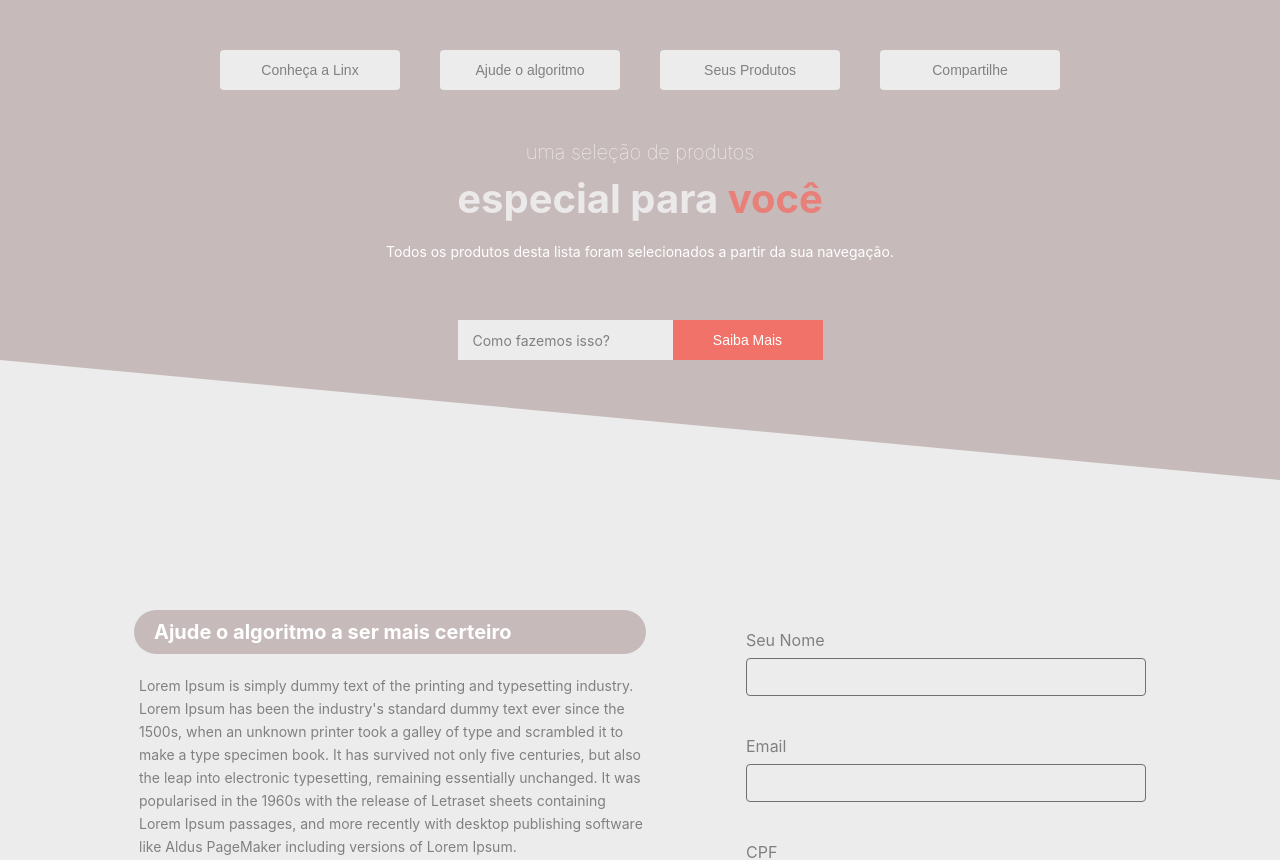
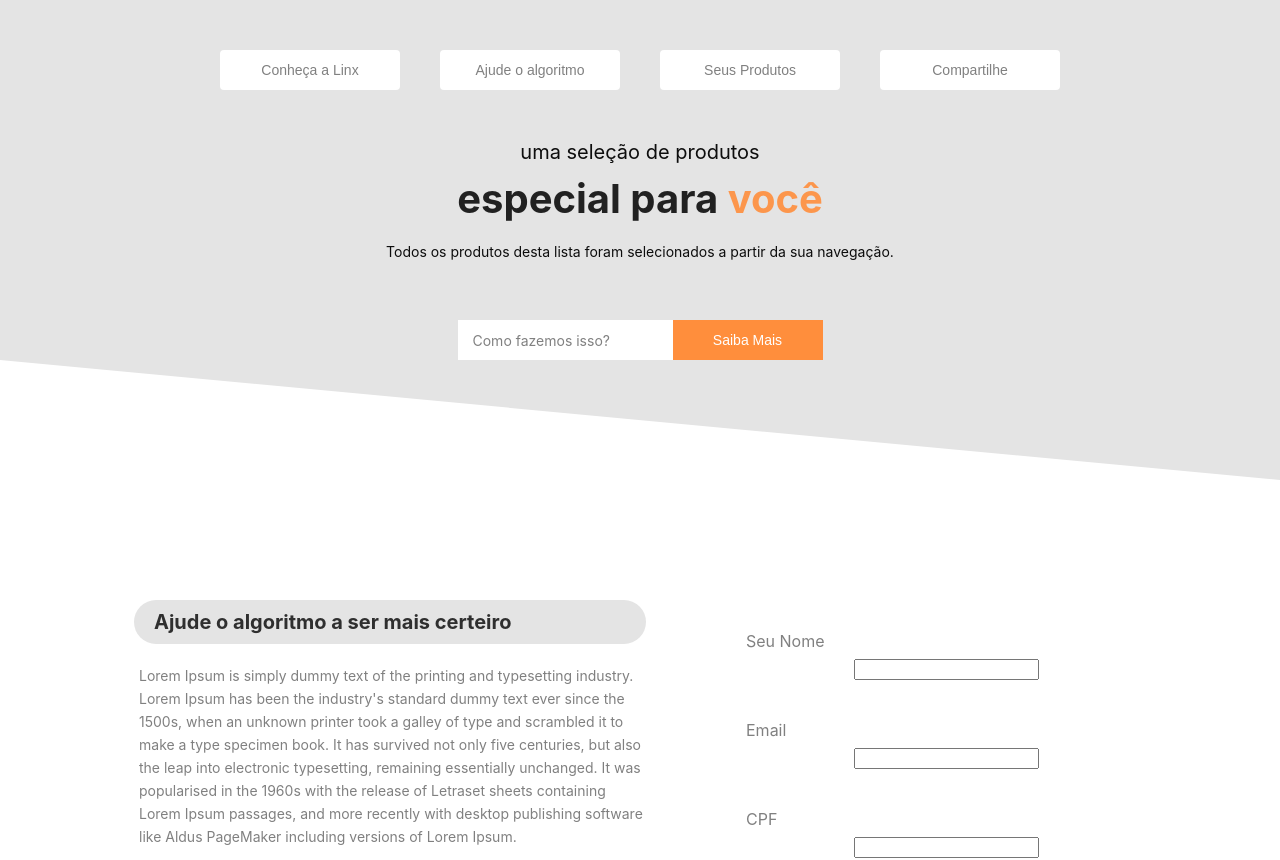
Before and after one commit to est8r/Sprint-Linx, a React (Vite) app: page / in a window 1280 px wide. Shown: the top 860 px of the page. Built offline with nearby package versions, Linux system fonts and the light colour scheme.

Commit message:
Alterando paleta de cores do site

```diff
--- a/src/components/Form/Form.module.css
+++ b/src/components/Form/Form.module.css
@@ -4,24 +4,13 @@
   flex-direction: column;
   align-items: center;
   justify-content: center;
-  margin-top: 30px;
   gap: 40px;
-}
-
-.input{
-  width: 98%;
-  height: 30px;
-  border: 1px solid #707070;
-  border-radius: 4px;
-  background: transparent;
-  color: #707070;
-  padding: 3px;
 }
 
 .button{
   height: 40px;
   width: 100%;
-  background-color: #f07268;
+  background-color: #ff8e3c;
   border: none;
   border-radius: 5px;
   cursor: pointer;
--- a/src/components/Header/Header.module.css
+++ b/src/components/Header/Header.module.css
@@ -5,7 +5,7 @@
 
 .header{
   clip-path: polygon(0 0, 100% 0, 100% 80%, 0 60%);
-  background: #c7baba;
+  background: #e4e4e4;
   width: 100%;
   height: 600px;
   display: flex;
@@ -16,23 +16,25 @@
 .h2{
   font-size: 20px;
   margin-top: 50px;
-  font-weight: 100;
+  font-weight: 400;
+  color: #0d0d0d;
 }
 
 .h1{
   font-size: 40px;
   margin-top: 10px;
-  color: whitesmoke;
-  opacity: 80%;
+  color: #0d0d0d;
+  opacity: 90%;
 }
 
 .diff{
-  color: #f07268
+  color: #ff8e3c;
 }
 
 .p{
   font-size: 14px;
   margin-top: 20px;
+  color: #0d0d0d;
 }
 
 .div{
@@ -42,7 +44,7 @@
   display: flex;
   align-items: center;
   padding-left: 15px;
-  background-color: #ececec;
+  background-color: #fff;
   width: 350px;
   justify-content: space-between;
 }
@@ -50,7 +52,7 @@
 .button{
   height: 40px;
   width: 150px;
-  background-color: #f07268;
+  background-color: #ff8e3c;
   border: none;
   cursor: pointer;
   font-size: 14px;
--- a/src/components/Menu/Menu.module.css
+++ b/src/components/Menu/Menu.module.css
@@ -4,7 +4,7 @@
 }
 
 .button{
-  background-color: #ececec;
+  background-color: #fff;
   width: 180px;
   height: 40px;
   border-radius: 4px;
--- a/src/components/Paragraph/Paragraph.module.css
+++ b/src/components/Paragraph/Paragraph.module.css
@@ -5,8 +5,8 @@
 
 .h2{
   font-size: 20px;
-  color: white;
-  background-color: #c7baba;
+  color: #2f2f2f;
+  background-color: #e4e4e4;
   border-radius: 30px;
   padding: 10px 20px;
 }
--- a/src/index.css
+++ b/src/index.css
@@ -1,7 +1,7 @@
 :root {
   font-family: Inter, Avenir, Helvetica, Arial, sans-serif;
   /*color: rgba(255, 255, 255, 0.87);*/
-  background-color: #ececec;
+  background-color: #fff;
   font-synthesis: none;
   text-rendering: optimizeLegibility;
   -webkit-font-smoothing: antialiased;
```
